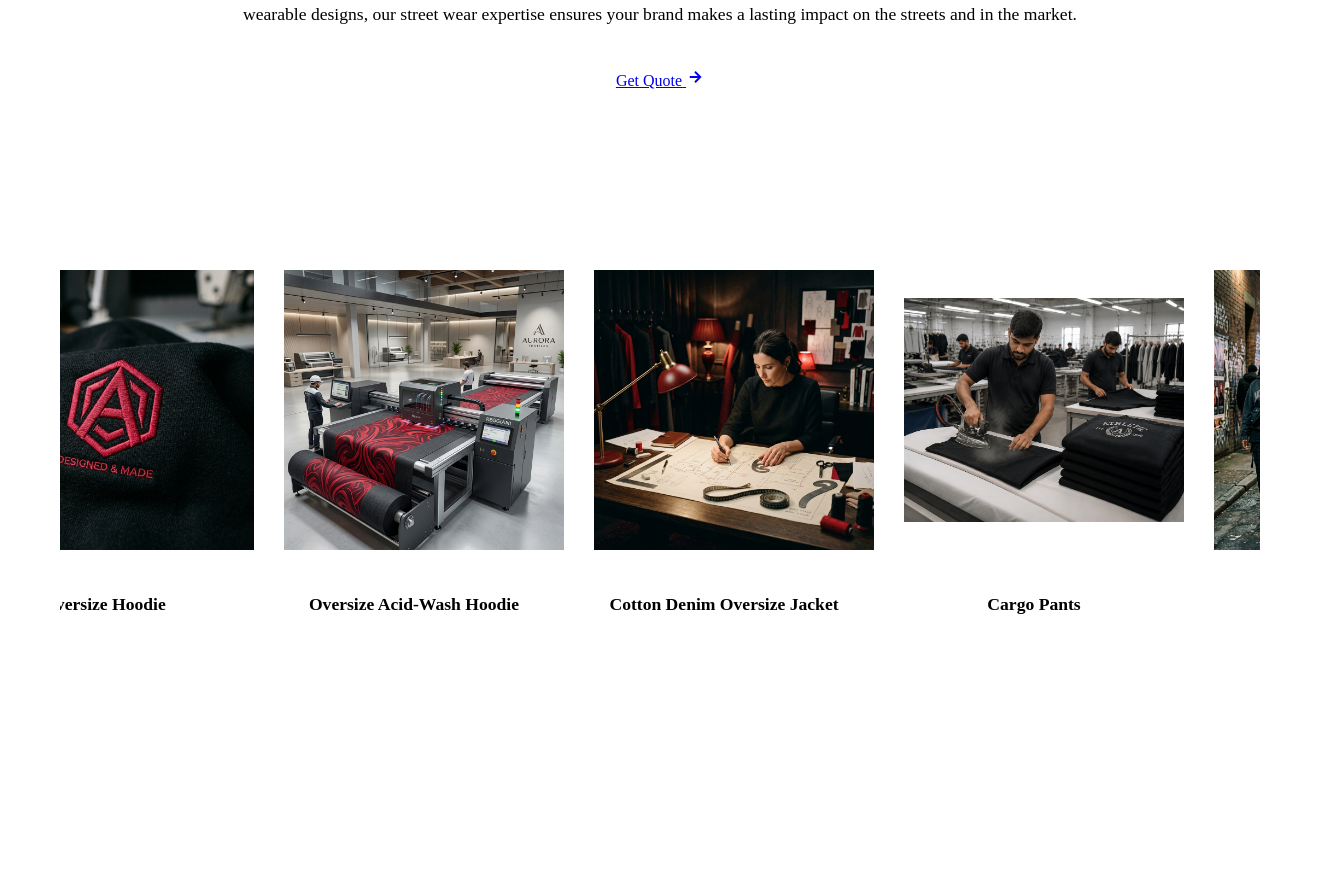
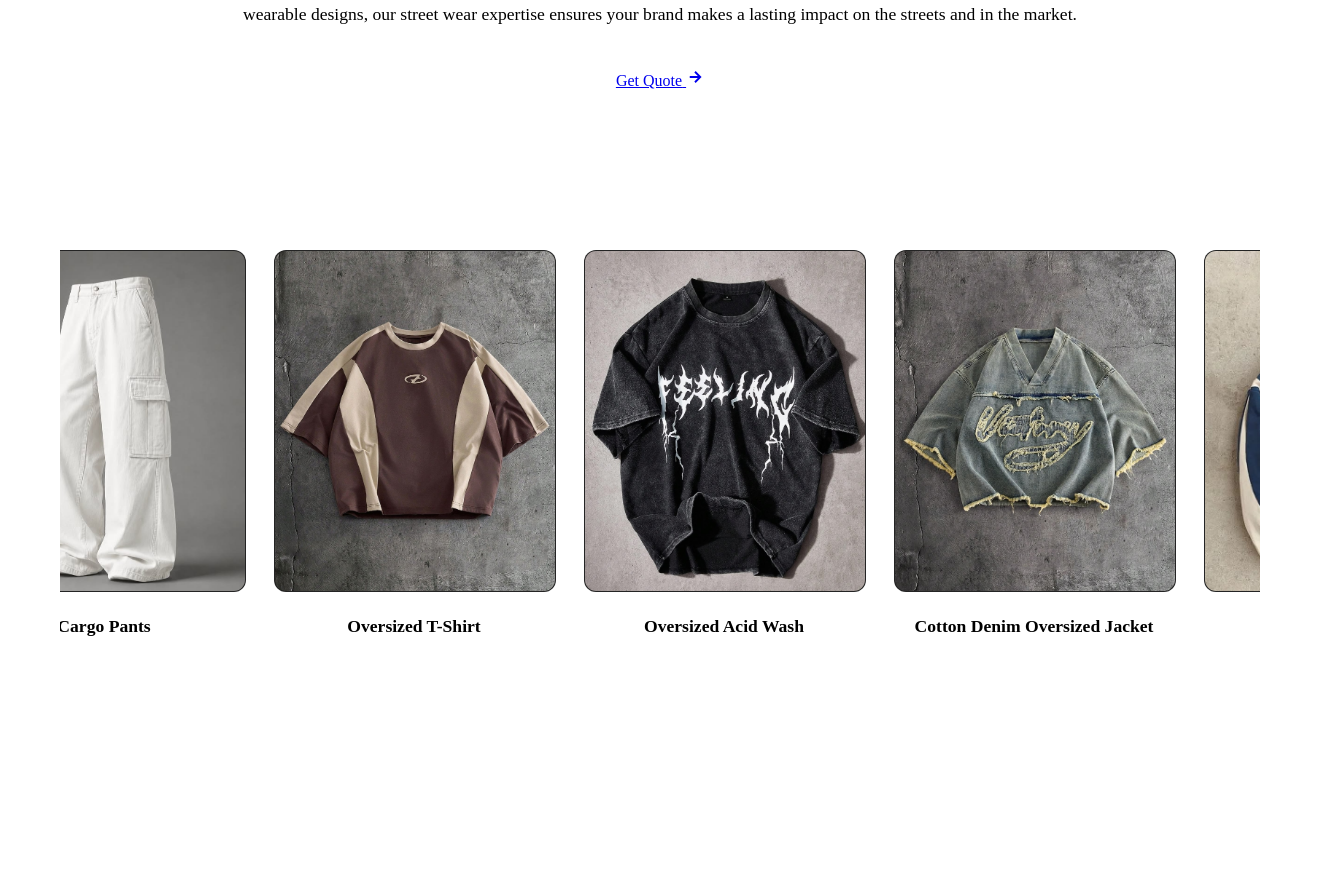
Before and after one commit to Mo0zi/KM-WEAERS, a PHP site: page /app/Views/pages/street-wear.php in a window 1320 px wide. Shown: the part 1537-2414 px from the top of the page. Run offline with PHP 8.4, Linux system fonts and the light colour scheme; some libraries are stand-ins or nearby versions.

Commit message:
feat(streetwear): add custom streetwear product images and routes

```diff
--- a/app/Views/pages/street-wear.php
+++ b/app/Views/pages/street-wear.php
@@ -158,11 +158,16 @@
     }
     .static-item img {
       width: 100%;
-      height: 300px;
-      object-fit: contain;
-      border-radius: 8px;
-      background: #fff;
-      padding: 10px;
+      height: 340px;
+      object-fit: cover;
+      border-radius: 12px;
+      background: #111;
+      border: 1px solid rgba(255, 255, 255, 0.08);
+      transition: transform 0.4s ease, border-color 0.4s ease;
+    }
+    .static-item:hover img {
+      transform: translateY(-4px);
+      border-color: var(--red-accent);
     }
     .static-item h3 {
       font-size: 1.1rem;
@@ -256,46 +261,46 @@
     <div class="static-product-scroller" id="productScroller">
       <!-- Original Set -->
       <div class="static-item">
-        <img src="images/cat_streetwear.png" alt="Oversize T-Shirt">
-        <h3>Oversize T-Shirt</h3>
+        <img src="images/streetwear_oversized_hoodie.jpg" alt="Oversized Hoodie" loading="lazy">
+        <h3>Oversized Hoodie</h3>
       </div>
       <div class="static-item">
-        <img src="images/embroidery.png" alt="Oversize Hoodie">
-        <h3>Oversize Hoodie</h3>
+        <img src="images/streetwear_cargo_pants.jpg" alt="Cargo Pants" loading="lazy">
+        <h3>Cargo Pants</h3>
       </div>
       <div class="static-item">
-        <img src="images/printing.png" alt="Oversize Acid-Wash Hoodie">
-        <h3>Oversize Acid-Wash Hoodie</h3>
+        <img src="images/streetwear_oversized_tshirt.jpg" alt="Oversized T-Shirt" loading="lazy">
+        <h3>Oversized T-Shirt</h3>
       </div>
       <div class="static-item">
-        <img src="images/patternmaking.png" alt="Cotton Denim Oversize Jacket">
-        <h3>Cotton Denim Oversize Jacket</h3>
+        <img src="images/streetwear_oversized_acid_wash.jpg" alt="Oversized Acid Wash" loading="lazy">
+        <h3>Oversized Acid Wash</h3>
       </div>
       <div class="static-item">
-        <img src="images/finishing.jpg" alt="Cargo Pants">
-        <h3>Cargo Pants</h3>
+        <img src="images/streetwear_cotton_denim_jacket.jpg" alt="Cotton Denim Oversized Jacket" loading="lazy">
+        <h3>Cotton Denim Oversized Jacket</h3>
       </div>
 
       <!-- Duplicated Set for infinite loop -->
       <div class="static-item">
-        <img src="images/cat_streetwear.png" alt="Oversize T-Shirt">
-        <h3>Oversize T-Shirt</h3>
+        <img src="images/streetwear_oversized_hoodie.jpg" alt="Oversized Hoodie" loading="lazy">
+        <h3>Oversized Hoodie</h3>
       </div>
       <div class="static-item">
-        <img src="images/embroidery.png" alt="Oversize Hoodie">
-        <h3>Oversize Hoodie</h3>
+        <img src="images/streetwear_cargo_pants.jpg" alt="Cargo Pants" loading="lazy">
+        <h3>Cargo Pants</h3>
       </div>
       <div class="static-item">
-        <img src="images/printing.png" alt="Oversize Acid-Wash Hoodie">
-        <h3>Oversize Acid-Wash Hoodie</h3>
+        <img src="images/streetwear_oversized_tshirt.jpg" alt="Oversized T-Shirt" loading="lazy">
+        <h3>Oversized T-Shirt</h3>
       </div>
       <div class="static-item">
-        <img src="images/patternmaking.png" alt="Cotton Denim Oversize Jacket">
-        <h3>Cotton Denim Oversize Jacket</h3>
+        <img src="images/streetwear_oversized_acid_wash.jpg" alt="Oversized Acid Wash" loading="lazy">
+        <h3>Oversized Acid Wash</h3>
       </div>
       <div class="static-item">
-        <img src="images/finishing.jpg" alt="Cargo Pants">
-        <h3>Cargo Pants</h3>
+        <img src="images/streetwear_cotton_denim_jacket.jpg" alt="Cotton Denim Oversized Jacket" loading="lazy">
+        <h3>Cotton Denim Oversized Jacket</h3>
       </div>
     </div>
   </div>
```
Also changed, not shown: index.php (+10 -0 lines), images/streetwear_cargo_pants.jpg (added), images/streetwear_cotton_denim_jacket.jpg (added), images/streetwear_oversized_acid_wash.jpg (added), images/streetwear_oversized_hoodie.jpg (added), images/streetwear_oversized_tshirt.jpg (added).
